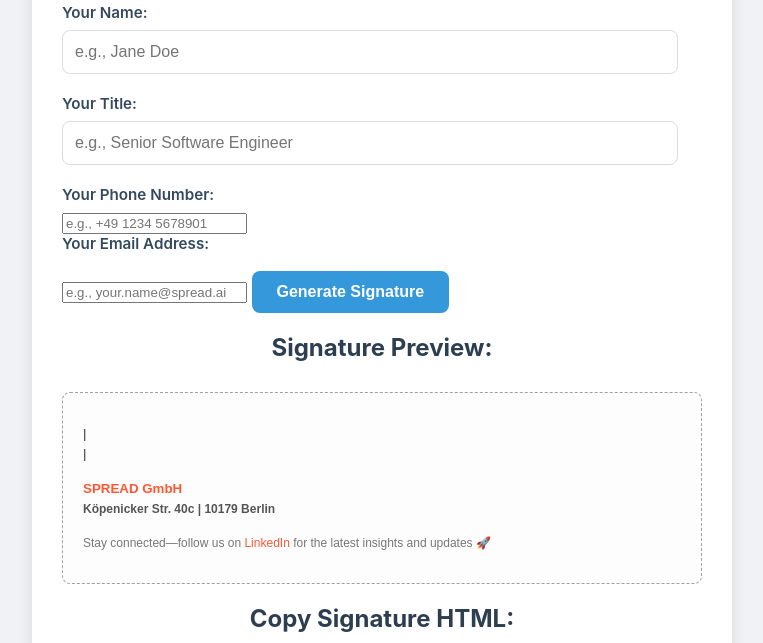
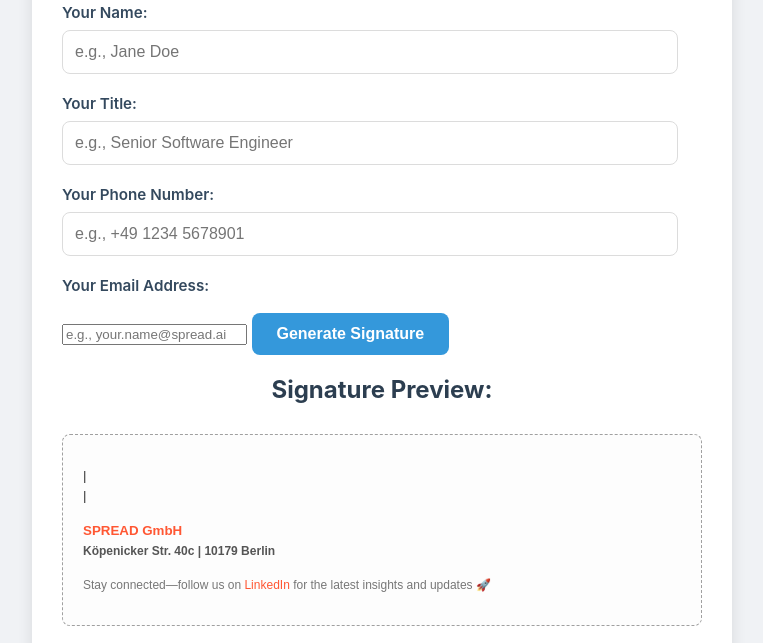
Before and after one commit to spread-tekrondo/official_signature, a plain HTML site: page index.html in a window 1280 px wide. Shown: the part 132-775 px from the top of the page, without its empty margins (258-1021 px from the left). Drawn offline with Linux system fonts and the light colour scheme.

Commit message:
Update index.html
Modified the CSS properties for the mail and tel text areas

```diff
--- a/index.html
+++ b/index.html
@@ -42,7 +42,9 @@
             color: #34495e; /* Darker text for labels */
             font-size: 0.95em;
         }
-        input[type="text"] {
+        input[type="text"],
+        input[type="mail"],
+        input[type="tel"] {
             width: calc(100% - 24px); /* Account for padding */
             padding: 12px;
             margin-bottom: 20px;
@@ -53,7 +55,9 @@
             transition: border-color 0.3s ease, box-shadow 0.3s ease;
             box-sizing: border-box;
         }
-        input[type="text"]:focus {
+        input[type="text"]:focus,
+        input[type="email"]:focus,
+        input[type="tel"]:focus{
             border-color: #3498db; /* Blue border on focus */
             box-shadow: 0 0 8px rgba(52, 152, 219, 0.2); /* Light blue shadow on focus */
             outline: none; /* Remove default outline */
```
